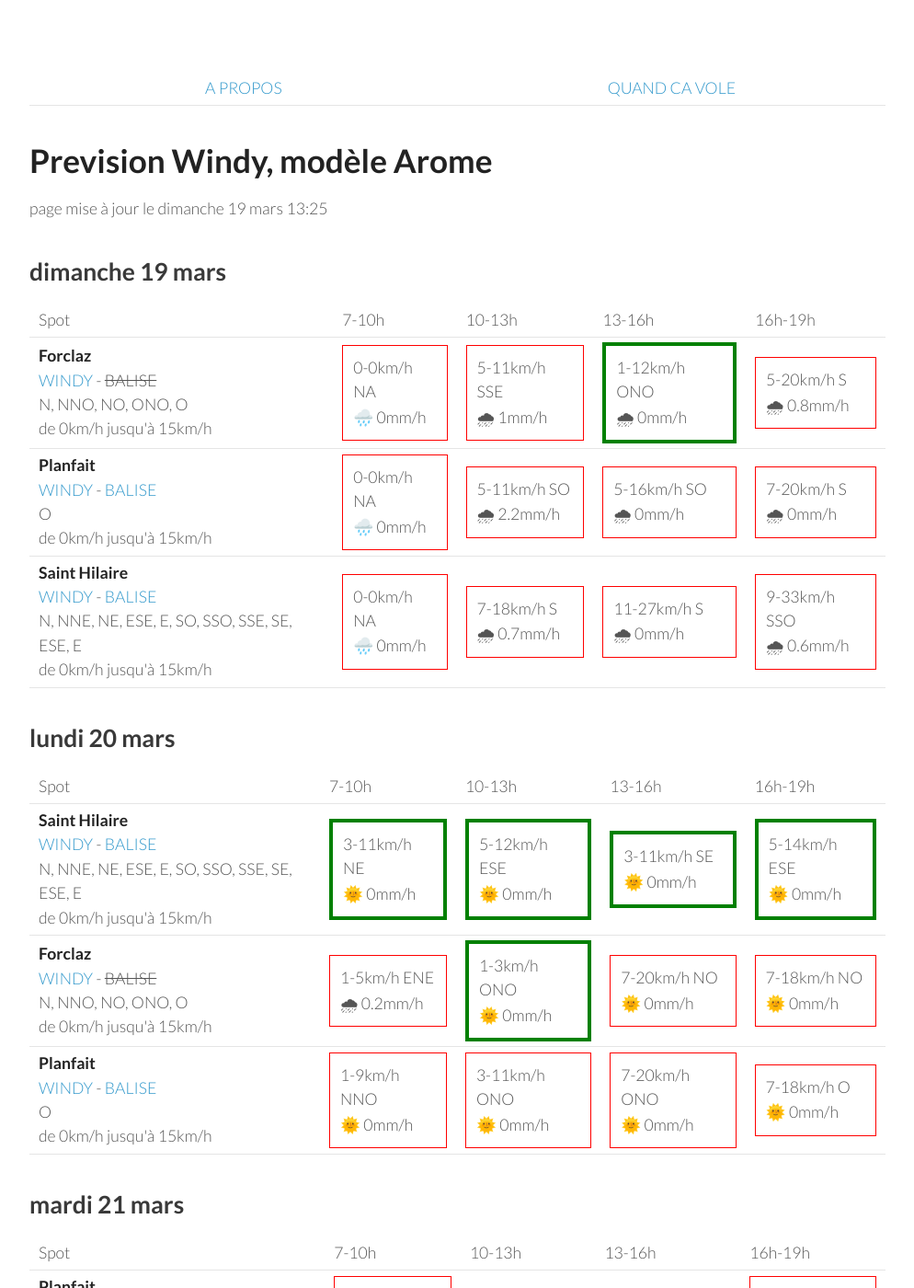
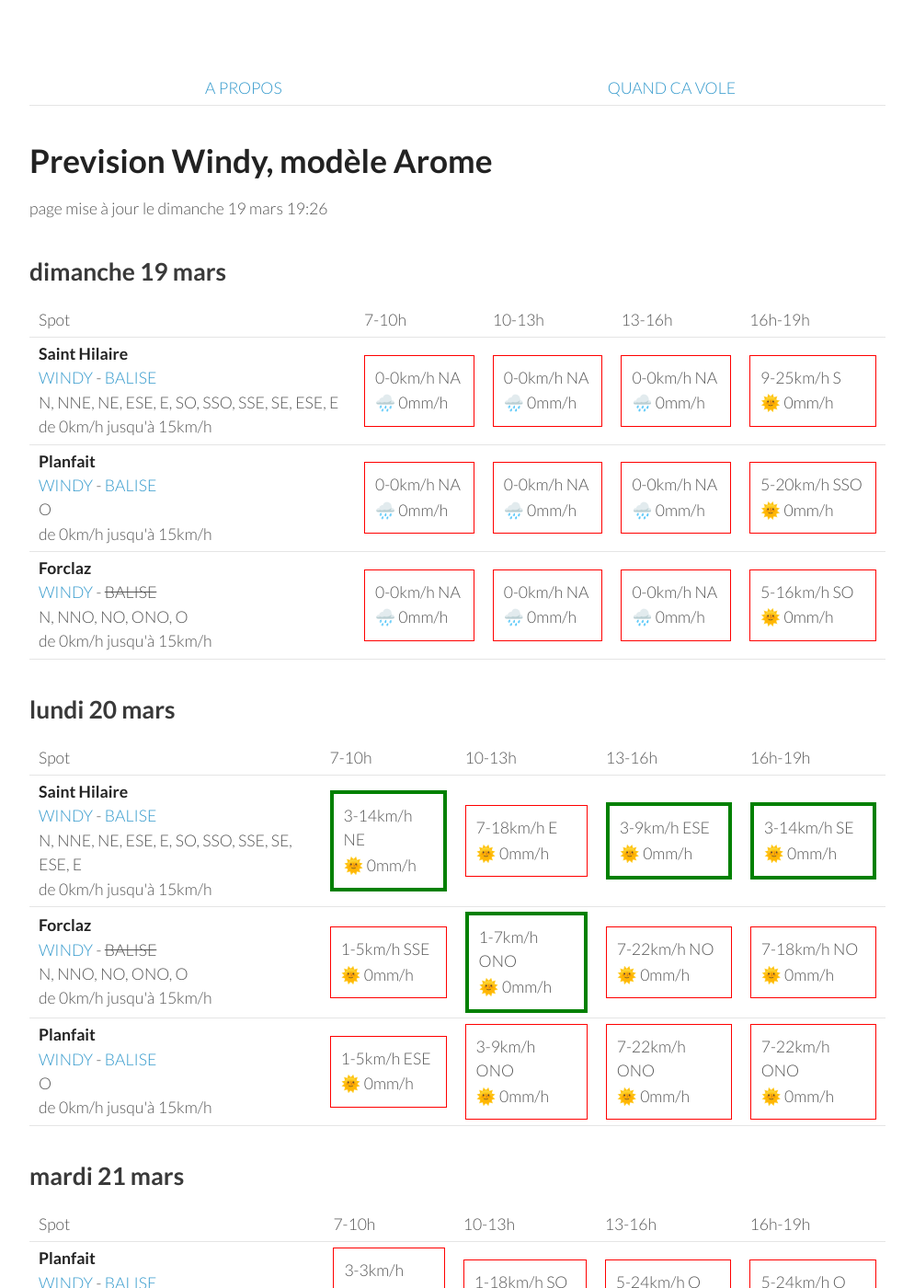
Before and after one commit to parapente-dans-le-nord/parapente-dans-le-nord.github.io, a Jekyll site: the page built from alpes_nord.markdown, in a window 1280 px wide and 1400 px high. Shown: the whole window at 92% size, without its empty margins (26-1020 px from the left). Built offline with Jekyll 4.4.1, drawn with Linux system fonts in a browser that asks for light colours; some of the changed text lies outside the part shown.

Commit message:
update index.markdown

```diff
--- a/alpes_nord.markdown
+++ b/alpes_nord.markdown
@@ -7,7 +7,7 @@ title:  "Tous les spots"
 {: .links}
 
 # Prevision Windy, modèle Arome
-page mise à jour le dimanche 19 mars 13:25
+page mise à jour le dimanche 19 mars 19:26
 
 ## dimanche 19 mars
 
@@ -22,30 +22,30 @@ page mise à jour le dimanche 19 mars 13:25
       <td>16h-19h</td>
     </tr>
 <tr>
-        <td><strong>Forclaz</strong><br><a href="https://windy.com/45.814/6.247?45.375,6.246,8,m:eVwaglz">WINDY</a> - <span class="no-balise"> BALISE </span><br> <span class="vent-favorable">N, NNO, NO, ONO, O</span><br><span class="force-vent">de 0km/h jusqu'à 15km/h</span> </td>
+        <td><strong>Saint Hilaire</strong><br><a href="https://windy.com/45.307/5.888?45.087,5.889,9,m:eUFagkX">WINDY</a> - <span class=""><a href="http://www.balisemeteo.com/balise.php?idBalise=61">BALISE</a> </span><br> <span class="vent-favorable">N, NNE, NE, ESE, E, SO, SSO, SSE, SE, ESE, E</span><br><span class="force-vent">de 0km/h jusqu'à 15km/h</span> </td>
 
             <td><div class="not-flyable"><p>0-0km/h NA</p><p>🌧️ 0mm/h</p></div></td>
-            <td><div class="not-flyable"><p>5-11km/h SSE</p><p>🌧 1mm/h</p></div></td>
-            <td><div class="flyable"><p>1-12km/h ONO</p><p>🌧 0mm/h</p></div></td>
-            <td><div class="not-flyable"><p>5-20km/h S</p><p>🌧 0.8mm/h</p></div></td>
+            <td><div class="not-flyable"><p>0-0km/h NA</p><p>🌧️ 0mm/h</p></div></td>
+            <td><div class="not-flyable"><p>0-0km/h NA</p><p>🌧️ 0mm/h</p></div></td>
+            <td><div class="not-flyable"><p>9-25km/h S</p><p>🌞 0mm/h</p></div></td>
 
     </tr>
 <tr>
         <td><strong>Planfait</strong><br><a href="https://windy.com/45.853/6.223?45.415,6.223,8">WINDY</a> - <span class=""><a href="https://www.openwindmap.org/PP496">BALISE</a> </span><br> <span class="vent-favorable">O</span><br><span class="force-vent">de 0km/h jusqu'à 15km/h</span> </td>
 
             <td><div class="not-flyable"><p>0-0km/h NA</p><p>🌧️ 0mm/h</p></div></td>
-            <td><div class="not-flyable"><p>5-11km/h SO</p><p>🌧 2.2mm/h</p></div></td>
-            <td><div class="not-flyable"><p>5-16km/h SO</p><p>🌧 0mm/h</p></div></td>
-            <td><div class="not-flyable"><p>7-20km/h S</p><p>🌧 0mm/h</p></div></td>
+            <td><div class="not-flyable"><p>0-0km/h NA</p><p>🌧️ 0mm/h</p></div></td>
+            <td><div class="not-flyable"><p>0-0km/h NA</p><p>🌧️ 0mm/h</p></div></td>
+            <td><div class="not-flyable"><p>5-20km/h SSO</p><p>🌞 0mm/h</p></div></td>
 
     </tr>
 <tr>
-        <td><strong>Saint Hilaire</strong><br><a href="https://windy.com/45.307/5.888?45.087,5.889,9,m:eUFagkX">WINDY</a> - <span class=""><a href="http://www.balisemeteo.com/balise.php?idBalise=61">BALISE</a> </span><br> <span class="vent-favorable">N, NNE, NE, ESE, E, SO, SSO, SSE, SE, ESE, E</span><br><span class="force-vent">de 0km/h jusqu'à 15km/h</span> </td>
+        <td><strong>Forclaz</strong><br><a href="https://windy.com/45.814/6.247?45.375,6.246,8,m:eVwaglz">WINDY</a> - <span class="no-balise"> BALISE </span><br> <span class="vent-favorable">N, NNO, NO, ONO, O</span><br><span class="force-vent">de 0km/h jusqu'à 15km/h</span> </td>
 
             <td><div class="not-flyable"><p>0-0km/h NA</p><p>🌧️ 0mm/h</p></div></td>
-            <td><div class="not-flyable"><p>7-18km/h S</p><p>🌧 0.7mm/h</p></div></td>
-            <td><div class="not-flyable"><p>11-27km/h S</p><p>🌧 0mm/h</p></div></td>
-            <td><div class="not-flyable"><p>9-33km/h SSO</p><p>🌧 0.6mm/h</p></div></td>
+            <td><div class="not-flyable"><p>0-0km/h NA</p><p>🌧️ 0mm/h</p></div></td>
+            <td><div class="not-flyable"><p>0-0km/h NA</p><p>🌧️ 0mm/h</p></div></td>
+            <td><div class="not-flyable"><p>5-16km/h SO</p><p>🌞 0mm/h</p></div></td>
 
     </tr>
 
@@ -67,19 +67,19 @@ page mise à jour le dimanche 19 mars 13:25
 <tr>
         <td><strong>Saint Hilaire</strong><br><a href="https://windy.com/45.307/5.888?45.087,5.889,9,m:eUFagkX">WINDY</a> - <span class=""><a href="http://www.balisemeteo.com/balise.php?idBalise=61">BALISE</a> </span><br> <span class="vent-favorable">N, NNE, NE, ESE, E, SO, SSO, SSE, SE, ESE, E</span><br><span class="force-vent">de 0km/h jusqu'à 15km/h</span> </td>
 
-            <td><div class="flyable"><p>3-11km/h NE</p><p>🌞 0mm/h</p></div></td>
-            <td><div class="flyable"><p>5-12km/h ESE</p><p>🌞 0mm/h</p></div></td>
-            <td><div class="flyable"><p>3-11km/h SE</p><p>🌞 0mm/h</p></div></td>
-            <td><div class="flyable"><p>5-14km/h ESE</p><p>🌞 0mm/h</p></div></td>
+            <td><div class="flyable"><p>3-14km/h NE</p><p>🌞 0mm/h</p></div></td>
+            <td><div class="not-flyable"><p>7-18km/h E</p><p>🌞 0mm/h</p></div></td>
+            <td><div class="flyable"><p>3-9km/h ESE</p><p>🌞 0mm/h</p></div></td>
+            <td><div class="flyable"><p>3-14km/h SE</p><p>🌞 0mm/h</p></div></td>
 
 
     </tr>
 <tr>
         <td><strong>Forclaz</strong><br><a href="https://windy.com/45.814/6.247?45.375,6.246,8,m:eVwaglz">WINDY</a> - <span class="no-balise"> BALISE </span><br> <span class="vent-favorable">N, NNO, NO, ONO, O</span><br><span class="force-vent">de 0km/h jusqu'à 15km/h</span> </td>
 
-            <td><div class="not-flyable"><p>1-5km/h ENE</p><p>🌧 0.2mm/h</p></div></td>
-            <td><div class="flyable"><p>1-3km/h ONO</p><p>🌞 0mm/h</p></div></td>
-            <td><div class="not-flyable"><p>7-20km/h NO</p><p>🌞 0mm/h</p></div></td>
+            <td><div class="not-flyable"><p>1-5km/h SSE</p><p>🌞 0mm/h</p></div></td>
+            <td><div class="flyable"><p>1-7km/h ONO</p><p>🌞 0mm/h</p></div></td>
+            <td><div class="not-flyable"><p>7-22km/h NO</p><p>🌞 0mm/h</p></div></td>
             <td><div class="not-flyable"><p>7-18km/h NO</p><p>🌞 0mm/h</p></div></td>
 
 
@@ -87,10 +87,10 @@ page mise à jour le dimanche 19 mars 13:25
 <tr>
         <td><strong>Planfait</strong><br><a href="https://windy.com/45.853/6.223?45.415,6.223,8">WINDY</a> - <span class=""><a href="https://www.openwindmap.org/PP496">BALISE</a> </span><br> <span class="vent-favorable">O</span><br><span class="force-vent">de 0km/h jusqu'à 15km/h</span> </td>
 
-            <td><div class="not-flyable"><p>1-9km/h NNO</p><p>🌞 0mm/h</p></div></td>
-            <td><div class="not-flyable"><p>3-11km/h ONO</p><p>🌞 0mm/h</p></div></td>
-            <td><div class="not-flyable"><p>7-20km/h ONO</p><p>🌞 0mm/h</p></div></td>
-            <td><div class="not-flyable"><p>7-18km/h O</p><p>🌞 0mm/h</p></div></td>
+            <td><div class="not-flyable"><p>1-5km/h ESE</p><p>🌞 0mm/h</p></div></td>
+            <td><div class="not-flyable"><p>3-9km/h ONO</p><p>🌞 0mm/h</p></div></td>
+            <td><div class="not-flyable"><p>7-22km/h ONO</p><p>🌞 0mm/h</p></div></td>
+            <td><div class="not-flyable"><p>7-22km/h ONO</p><p>🌞 0mm/h</p></div></td>
 
 
     </tr>
@@ -113,30 +113,30 @@ page mise à jour le dimanche 19 mars 13:25
 <tr>
         <td><strong>Planfait</strong><br><a href="https://windy.com/45.853/6.223?45.415,6.223,8">WINDY</a> - <span class=""><a href="https://www.openwindmap.org/PP496">BALISE</a> </span><br> <span class="vent-favorable">O</span><br><span class="force-vent">de 0km/h jusqu'à 15km/h</span> </td>
 
-            <td><div class="not-flyable"><p>5-18km/h ESE</p><p>🌞 0mm/h</p></div></td>
-            <td><div class="not-flyable"><p>1-18km/h S</p><p>🌞 0mm/h</p></div></td>
-            <td><div class="not-flyable"><p>5-25km/h O</p><p>🌞 0mm/h</p></div></td>
-            <td><div class="not-flyable"><p>3-27km/h ONO</p><p>🌞 0mm/h</p></div></td>
+            <td><div class="not-flyable"><p>3-3km/h ESE</p><p>🌞 0mm/h</p></div></td>
+            <td><div class="not-flyable"><p>1-18km/h SO</p><p>🌞 0mm/h</p></div></td>
+            <td><div class="not-flyable"><p>5-24km/h O</p><p>🌞 0mm/h</p></div></td>
+            <td><div class="not-flyable"><p>5-24km/h O</p><p>🌞 0mm/h</p></div></td>
 
 
     </tr>
 <tr>
         <td><strong>Forclaz</strong><br><a href="https://windy.com/45.814/6.247?45.375,6.246,8,m:eVwaglz">WINDY</a> - <span class="no-balise"> BALISE </span><br> <span class="vent-favorable">N, NNO, NO, ONO, O</span><br><span class="force-vent">de 0km/h jusqu'à 15km/h</span> </td>
 
-            <td><div class="not-flyable"><p>5-20km/h ESE</p><p>🌞 0mm/h</p></div></td>
-            <td><div class="not-flyable"><p>1-20km/h SSE</p><p>🌞 0mm/h</p></div></td>
+            <td><div class="not-flyable"><p>3-5km/h ENE</p><p>🌞 0mm/h</p></div></td>
+            <td><div class="not-flyable"><p>0-18km/h SSO</p><p>🌞 0mm/h</p></div></td>
             <td><div class="not-flyable"><p>5-25km/h ONO</p><p>🌞 0mm/h</p></div></td>
-            <td><div class="not-flyable"><p>5-29km/h ONO</p><p>🌞 0mm/h</p></div></td>
+            <td><div class="not-flyable"><p>5-25km/h ONO</p><p>🌞 0mm/h</p></div></td>
 
 
     </tr>
 <tr>
         <td><strong>Saint Hilaire</strong><br><a href="https://windy.com/45.307/5.888?45.087,5.889,9,m:eUFagkX">WINDY</a> - <span class=""><a href="http://www.balisemeteo.com/balise.php?idBalise=61">BALISE</a> </span><br> <span class="vent-favorable">N, NNE, NE, ESE, E, SO, SSO, SSE, SE, ESE, E</span><br><span class="force-vent">de 0km/h jusqu'à 15km/h</span> </td>
 
-            <td><div class="not-flyable"><p>1-24km/h E</p><p>🌞 0mm/h</p></div></td>
-            <td><div class="not-flyable"><p>3-29km/h SO</p><p>🌞 0mm/h</p></div></td>
-            <td><div class="not-flyable"><p>5-35km/h OSO</p><p>🌞 0mm/h</p></div></td>
-            <td><div class="not-flyable"><p>3-33km/h O</p><p>🌞 0mm/h</p></div></td>
+            <td><div class="not-flyable"><p>0-3km/h O</p><p>🌞 0mm/h</p></div></td>
+            <td><div class="not-flyable"><p>1-24km/h OSO</p><p>🌞 0mm/h</p></div></td>
+            <td><div class="not-flyable"><p>5-29km/h OSO</p><p>🌞 0mm/h</p></div></td>
+            <td><div class="not-flyable"><p>5-27km/h ONO</p><p>🌞 0mm/h</p></div></td>
 
 
     </tr>
@@ -159,7 +159,7 @@ page mise à jour le dimanche 19 mars 13:25
 <tr>
         <td><strong>Saint Hilaire</strong><br><a href="https://windy.com/45.307/5.888?45.087,5.889,9,m:eUFagkX">WINDY</a> - <span class=""><a href="http://www.balisemeteo.com/balise.php?idBalise=61">BALISE</a> </span><br> <span class="vent-favorable">N, NNE, NE, ESE, E, SO, SSO, SSE, SE, ESE, E</span><br><span class="force-vent">de 0km/h jusqu'à 15km/h</span> </td>
 
-            <td><div class="flyable"><p>1-9km/h E</p><p>🌞 0mm/h</p></div></td>
+            <td><div class="flyable"><p>1-11km/h E</p><p>🌞 0mm/h</p></div></td>
             <td><div class="not-flyable"><p>3-24km/h OSO</p><p>🌞 0mm/h</p></div></td>
             <td><div class="not-flyable"><p>5-35km/h SO</p><p>🌞 0mm/h</p></div></td>
             <td><div class="not-flyable"><p>5-35km/h OSO</p><p>🌞 0mm/h</p></div></td>
@@ -169,20 +169,20 @@ page mise à jour le dimanche 19 mars 13:25
 <tr>
         <td><strong>Planfait</strong><br><a href="https://windy.com/45.853/6.223?45.415,6.223,8">WINDY</a> - <span class=""><a href="https://www.openwindmap.org/PP496">BALISE</a> </span><br> <span class="vent-favorable">O</span><br><span class="force-vent">de 0km/h jusqu'à 15km/h</span> </td>
 
-            <td><div class="not-flyable"><p>5-20km/h E</p><p>🌞 0mm/h</p></div></td>
-            <td><div class="not-flyable"><p>3-24km/h SSO</p><p>🌞 0mm/h</p></div></td>
-            <td><div class="not-flyable"><p>5-27km/h O</p><p>🌞 0mm/h</p></div></td>
-            <td><div class="not-flyable"><p>7-29km/h O</p><p>🌞 0mm/h</p></div></td>
+            <td><div class="not-flyable"><p>3-14km/h E</p><p>🌞 0mm/h</p></div></td>
+            <td><div class="not-flyable"><p>5-24km/h SSE</p><p>🌞 0mm/h</p></div></td>
+            <td><div class="not-flyable"><p>5-27km/h OSO</p><p>🌞 0mm/h</p></div></td>
+            <td><div class="not-flyable"><p>7-27km/h O</p><p>🌞 0mm/h</p></div></td>
 
 
     </tr>
 <tr>
         <td><strong>Forclaz</strong><br><a href="https://windy.com/45.814/6.247?45.375,6.246,8,m:eVwaglz">WINDY</a> - <span class="no-balise"> BALISE </span><br> <span class="vent-favorable">N, NNO, NO, ONO, O</span><br><span class="force-vent">de 0km/h jusqu'à 15km/h</span> </td>
 
-            <td><div class="not-flyable"><p>5-20km/h E</p><p>🌞 0mm/h</p></div></td>
-            <td><div class="not-flyable"><p>1-25km/h S</p><p>🌞 0mm/h</p></div></td>
+            <td><div class="not-flyable"><p>3-16km/h E</p><p>🌞 0mm/h</p></div></td>
+            <td><div class="not-flyable"><p>5-24km/h SE</p><p>🌞 0mm/h</p></div></td>
+            <td><div class="not-flyable"><p>5-27km/h OSO</p><p>🌞 0mm/h</p></div></td>
             <td><div class="not-flyable"><p>5-27km/h O</p><p>🌞 0mm/h</p></div></td>
-            <td><div class="not-flyable"><p>5-29km/h O</p><p>🌞 0mm/h</p></div></td>
 
 
     </tr>
```
